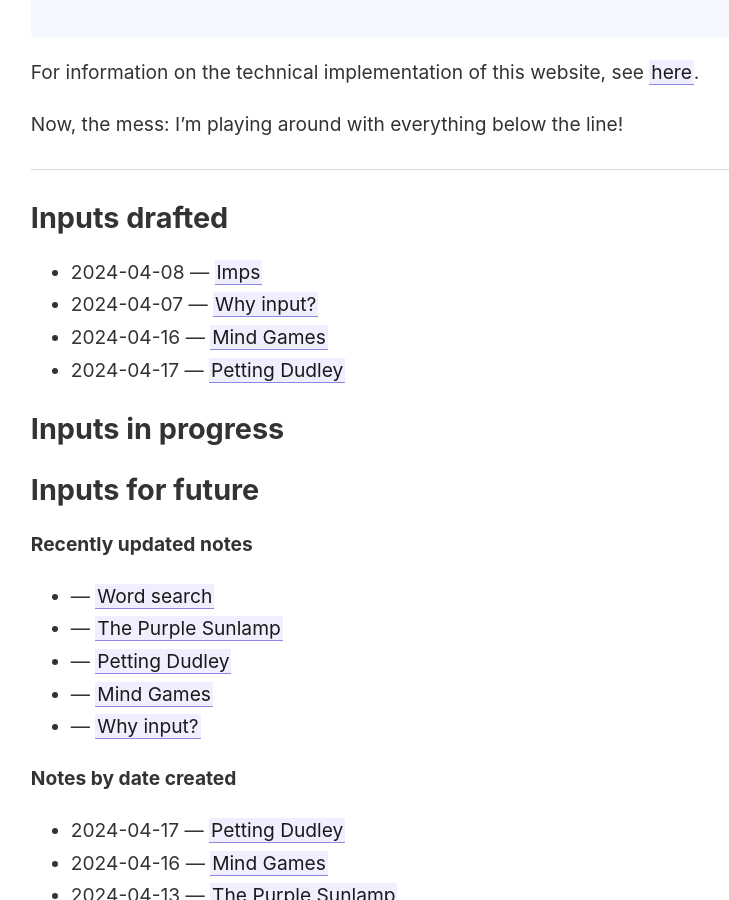
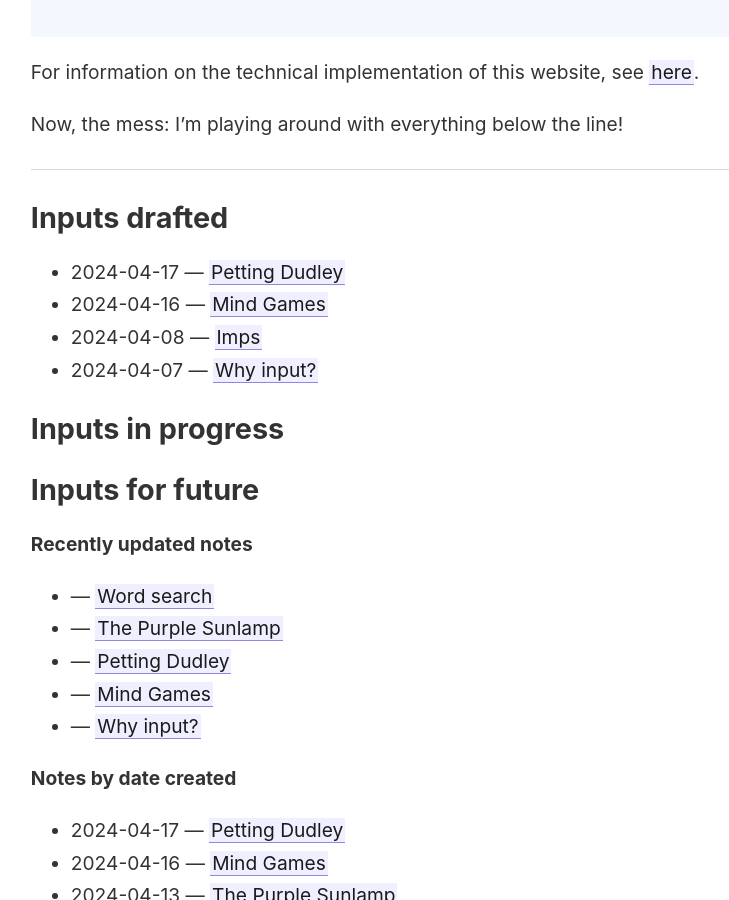
Before and after one commit to agiovine/agiovine.github.io, a Jekyll site: the page built from _pages/index.md, in a window 1280 px wide and 900 px high, scrolled down 508 px. Shown: the whole window, without its empty margins (46-775 px from the left). Built offline with Jekyll 4.4.1, drawn with Linux system fonts in a browser that asks for light colours.

Commit message:
Add files via upload

```diff
--- a/_pages/index.md
+++ b/_pages/index.md
@@ -30,7 +30,7 @@ Now, the mess: I'm playing around with everything below the line!
 ## Inputs drafted
 
 <ul>
-  {% assign inputs_drafted = site.notes | where_exp:"note", "note.status contains 'drafted'" %}
+  {% assign inputs_drafted = site.notes | where_exp:"note", "note.status contains 'drafted'" | sort: "datefirstcreated" | reverse %}
   {% for note in inputs_drafted %}
 	<li>
       {{ note.datefirstcreated }} — <a class="internal-link" href="{{ site.baseurl }}{{ note.url }}">{{ note.title }}</a>
@@ -39,6 +39,7 @@ Now, the mess: I'm playing around with everything below the line!
 </ul>
 
 ## Inputs in progress
+
 ## Inputs for future
 
 
```
